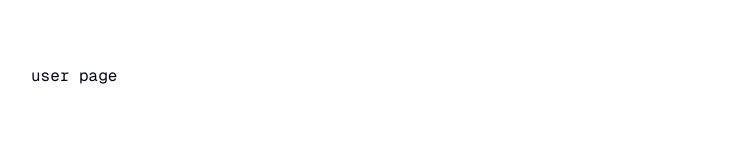
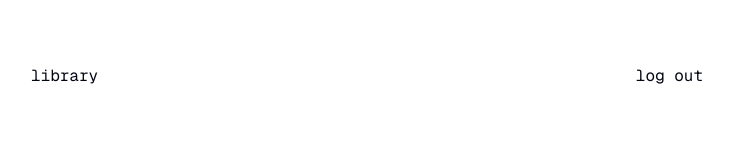
Before and after one commit to obnol/lesenn, a Next.js app: page /1 in a window 1280 px wide. Shown: the top 160 px of the page, without its empty margins (273-1006 px from the left). Built offline with nearby package versions, Linux system fonts and the light colour scheme.

Commit message:
feat: add log-out

```diff
--- /dev/null
+++ b/actions/log-out.action.ts
@@ -0,0 +1,18 @@
+"use server";
+
+import { getUser } from "@/lib/supabase/queries/cached-queries";
+import { createClient } from "@/lib/supabase/server";
+import { revalidateTag } from "next/cache";
+import { redirect } from "next/navigation";
+
+export async function logOutAction() {
+  const supabase = await createClient();
+
+  const user = await getUser();
+
+  await supabase.auth.signOut();
+
+  revalidateTag(`user_${user?.data?.id}`);
+
+  return redirect("/");
+}
--- a/app/[username]/page.tsx
+++ b/app/[username]/page.tsx
@@ -1,7 +1,14 @@
+"use client";
+
+import { LogOut } from "@/components/log-out";
+
 export default function Page() {
   return (
     <div>
-      <p>user page</p>
+      <div className="flex justify-between">
+        <p className="">library</p>
+        <LogOut />
+      </div>
     </div>
   );
 }
--- /dev/null
+++ b/components/log-out.tsx
@@ -0,0 +1,7 @@
+"use client";
+
+import { logOutAction } from "@/actions/log-out.action";
+
+export function LogOut() {
+  return <button onClick={logOutAction}>log out</button>;
+}
--- a/components/onboarding-form.tsx
+++ b/components/onboarding-form.tsx
@@ -14,7 +14,7 @@ import { onboardingAction } from "@/actions/onboarding.action";
 export function OnboardingForm() {
   const onboardingUser = useAction(onboardingAction, {
     onError: () => {
-      toast.error("Something went wrong please try again.");
+      toast.error("something went wrong please try again");
     },
   });
 
--- a/components/otp-sign-in.tsx
+++ b/components/otp-sign-in.tsx
@@ -36,13 +36,13 @@ export function OTPSignIn() {
     const { error } = await supabase.auth.signInWithOtp({ email });
 
     if (error) {
-      toast.error("Failed to send OTP");
+      toast.error("failed to send otp");
       setLoading(false);
     } else {
       setSent(true);
       setLoading(false);
 
-      toast.success("Check your email for the OTP");
+      toast.success("check your email for the otp");
     }
   }
 
```
